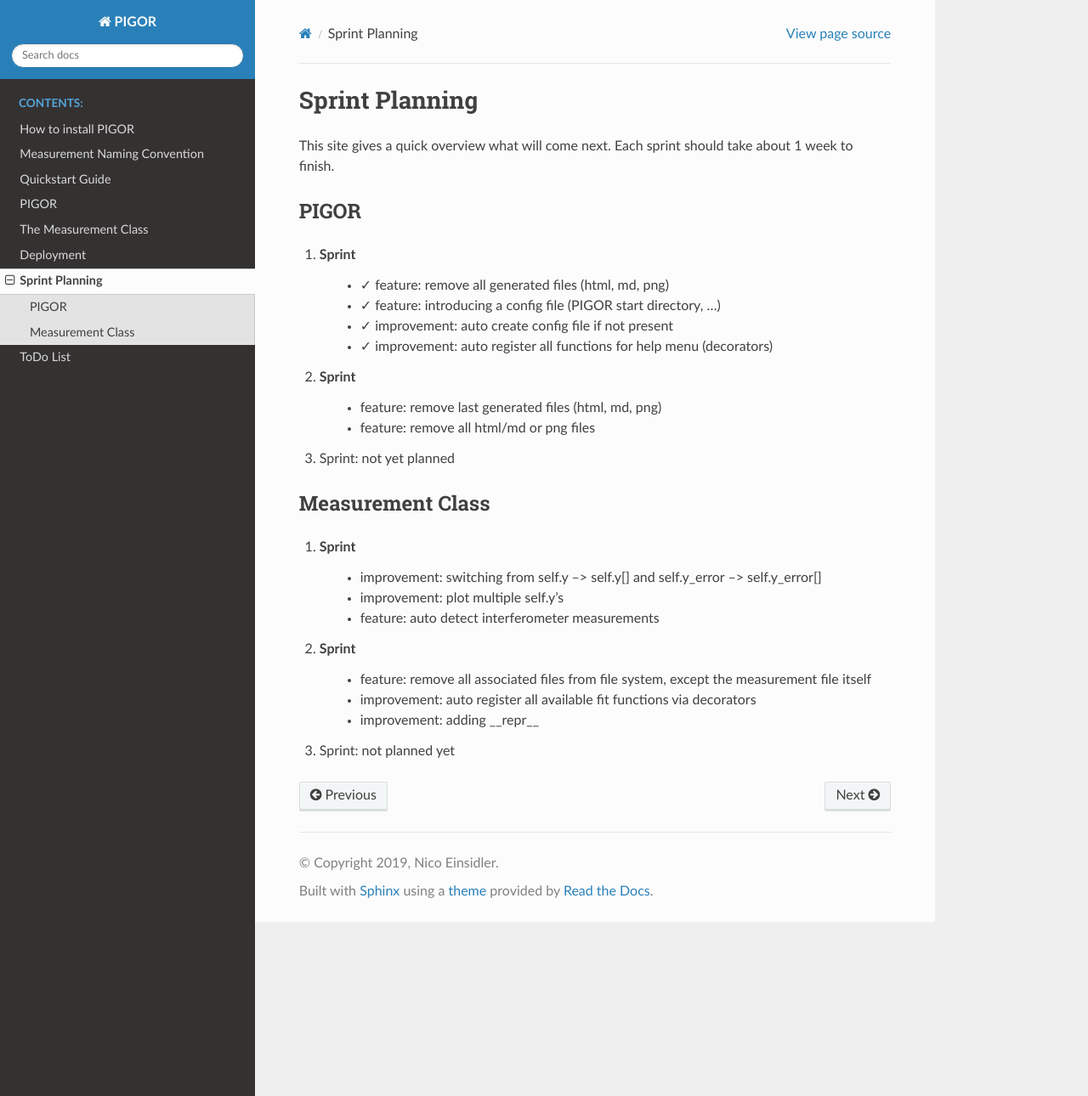
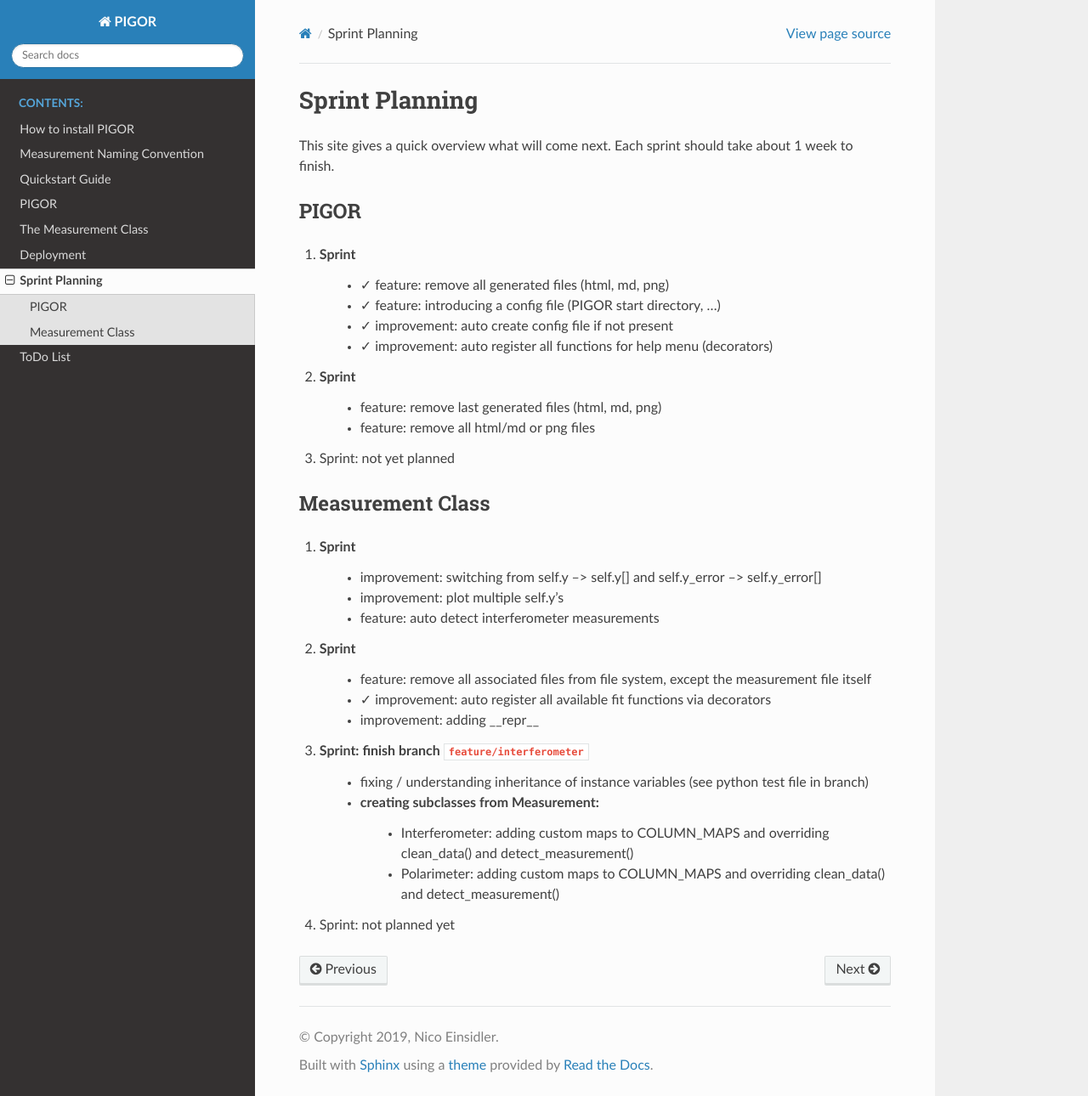
Before and after one commit to nicoeinsidler/pigor, a Sphinx documentation site: the page built from doc/sprints.rst, in a window 1280 px wide and 1290 px high. Shown: the whole window at 85% size. Built offline with Sphinx 7.4.7 and the Read the Docs theme 2.0.0, drawn with Linux system fonts in a browser that asks for light colours.

Commit message:
added 4th sprint for measurment class

```diff
--- a/doc/sprints.rst
+++ b/doc/sprints.rst
@@ -26,6 +26,11 @@ Measurement Class
     - feature: auto detect interferometer measurements
 2. Sprint
     - feature: remove all associated files from file system, except the measurement file itself
-    - improvement: auto register all available fit functions via decorators
+    - ✓ improvement: auto register all available fit functions via decorators
     - improvement: adding __repr__
-3. Sprint: not planned yet
+3. Sprint: finish branch :code:`feature/interferometer`
+    - fixing / understanding inheritance of instance variables (see python test file in branch)
+    - creating subclasses from Measurement:
+        - Interferometer: adding custom maps to COLUMN_MAPS and overriding clean_data() and detect_measurement()
+        - Polarimeter: adding custom maps to COLUMN_MAPS and overriding clean_data() and detect_measurement()
+4. Sprint: not planned yet
```
Also changed, not shown: 8 other files.
